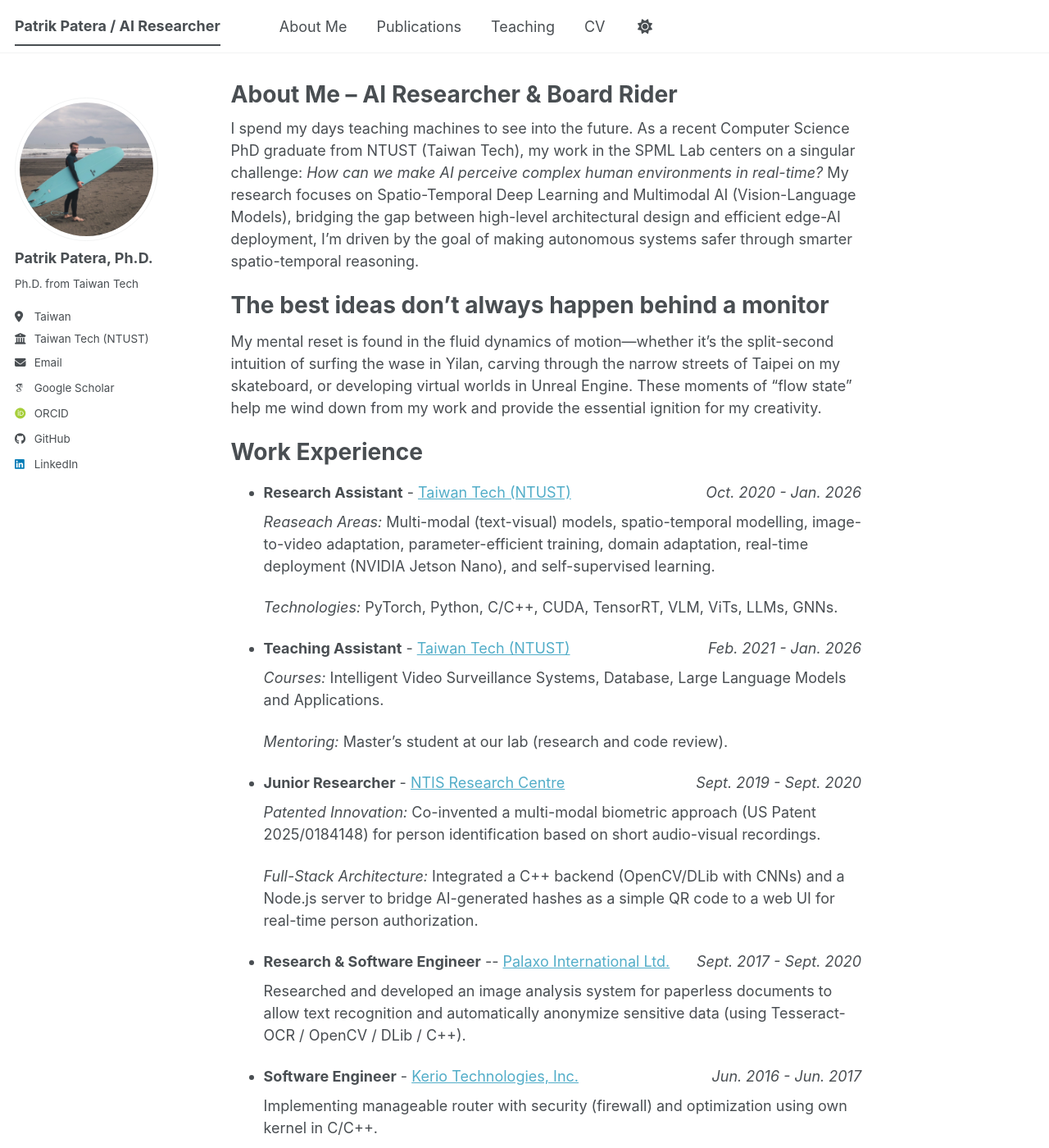
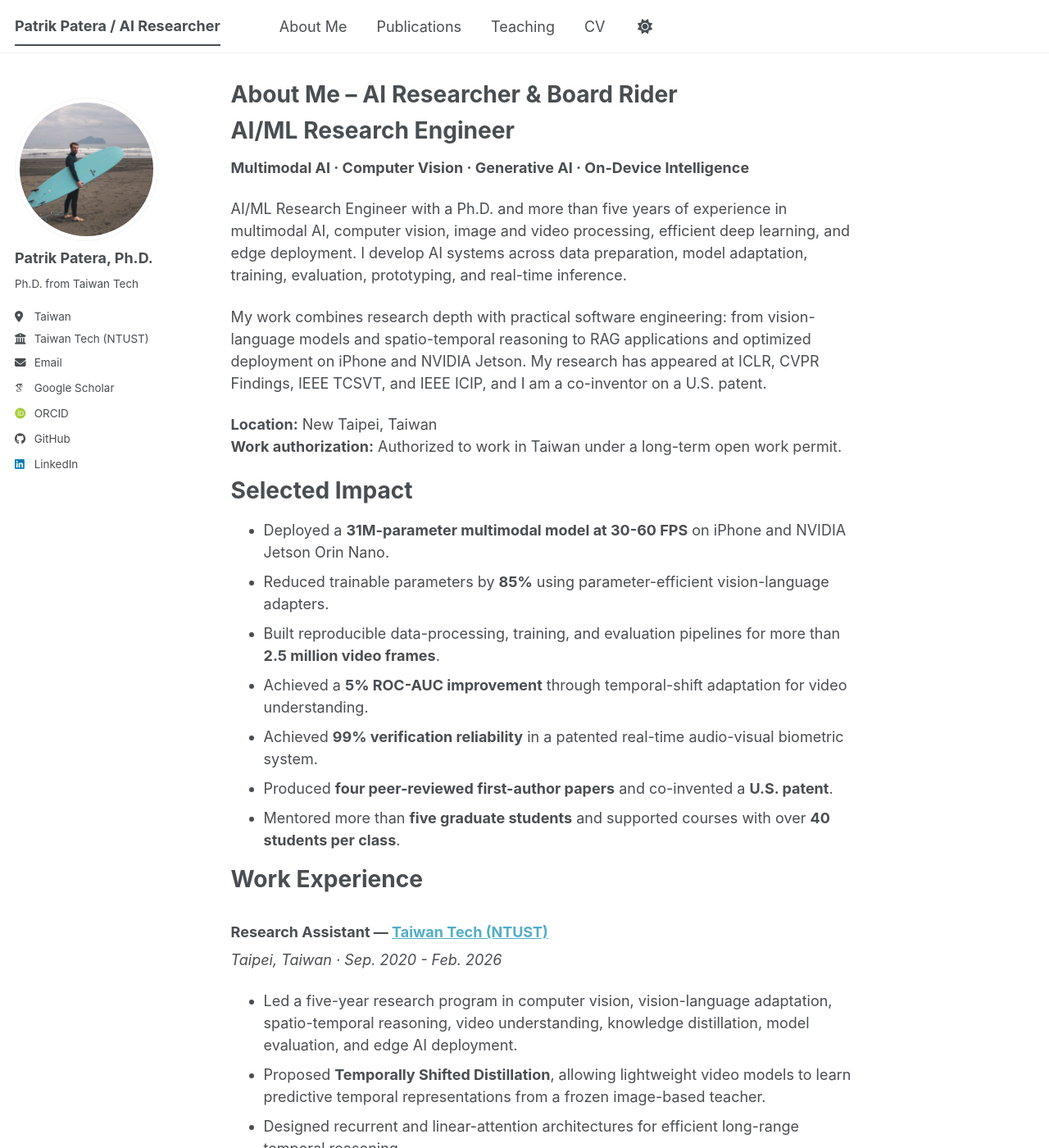
Before and after one commit to patpatera/patpatera.github.io, a Jekyll site: the page built from _pages/about.md, in a window 1280 px wide and 1400 px high. Shown: the whole window at 82% size. Built offline with Jekyll 4.4.1, drawn with Linux system fonts in a browser that asks for light colours; some web fonts are replaced; a script bundle is joined from its source files by our own code; library files that are not in the unit come from our copies; some of the changed text lies outside the part shown.

Commit message:
Updated About

```diff
--- a/_pages/about.md
+++ b/_pages/about.md
@@ -7,45 +7,195 @@ redirect_from:
   - /about.html
 ---
 
-I spend my days teaching machines to see into the future. As a recent Computer Science PhD graduate from NTUST (Taiwan Tech), my work in the SPML Lab centers on a singular challenge: *How can we make AI perceive complex human environments in real-time?* My research focuses on Spatio-Temporal Deep Learning and Multimodal AI (Vision-Language Models), bridging the gap between high-level architectural design and efficient edge-AI deployment, I’m driven by the goal of making autonomous systems safer through smarter spatio-temporal reasoning.
+AI/ML Research Engineer
+======
 
+**Multimodal AI · Computer Vision · Generative AI · On-Device Intelligence**
 
-The best ideas don't always happen behind a monitor
+AI/ML Research Engineer with a Ph.D. and more than five years of experience in multimodal AI, computer vision, image and video processing, efficient deep learning, and edge deployment. I develop AI systems across data preparation, model adaptation, training, evaluation, prototyping, and real-time inference.
+
+My work combines research depth with practical software engineering: from vision-language models and spatio-temporal reasoning to RAG applications and optimized deployment on iPhone and NVIDIA Jetson. My research has appeared at ICLR, CVPR Findings, IEEE TCSVT, and IEEE ICIP, and I am a co-inventor on a U.S. patent.
+
+**Location:** New Taipei, Taiwan
+**Work authorization:** Authorized to work in Taiwan under a long-term open work permit.
+
+Selected Impact
 ======
-My mental reset is found in the fluid dynamics of motion—whether it’s the split-second intuition of surfing the wase in Yilan, carving through the narrow streets of Taipei on my skateboard, or developing virtual worlds in Unreal Engine. These moments of "flow state" help me wind down from my work and provide the essential ignition for my creativity.
+
+- Deployed a **31M-parameter multimodal model at 30-60 FPS** on iPhone and NVIDIA Jetson Orin Nano.
+- Reduced trainable parameters by **85%** using parameter-efficient vision-language adapters.
+- Built reproducible data-processing, training, and evaluation pipelines for more than **2.5 million video frames**.
+- Achieved a **5% ROC-AUC improvement** through temporal-shift adaptation for video understanding.
+- Achieved **99% verification reliability** in a patented real-time audio-visual biometric system.
+- Produced **four peer-reviewed first-author papers** and co-invented a **U.S. patent**.
+- Mentored more than **five graduate students** and supported courses with over **40 students per class**.
 
 Work Experience
 ======
-* <p style="display: flex; flex-direction: row; justify-content: space-between; margin: 0 0 0.5em;"><span style="flex: 0 0 auto"><b>Research Assistant</b> - <a href="https://www.ece.ntust.edu.tw/">Taiwan Tech (NTUST)</a></span> <span style="flex: 0 0 auto"><i>Oct. 2020 - Jan. 2026</i></span></p>
-  <p><i>Reaseach Areas:</i>  Multi-modal (text-visual) models, spatio-temporal modelling, image-to-video adaptation, parameter-efficient training, domain adaptation, real-time deployment (NVIDIA Jetson Nano), and self-supervised learning.</p>
-  <p><i>Technologies:</i> PyTorch, Python, C/C++, CUDA, TensorRT, VLM, ViTs, LLMs, GNNs.</p>
-* <p style="display: flex; flex-direction: row; justify-content: space-between; margin: 0 0 0.5em;"><span style="flex: 0 0 auto"><b>Teaching Assistant</b> - <a href="https://www.ece.ntust.edu.tw/">Taiwan Tech (NTUST)</a></span> <span style="flex: 0 0 auto"><i>Feb. 2021 - Jan. 2026</i></span></p>
-  <p><i>Courses:</i> Intelligent Video Surveillance Systems, Database, Large Language Models and Applications.</p>
-  <p><i>Mentoring:</i> Master’s student at our lab (research and code review).</p>
-* <p style="display: flex; flex-direction: row; justify-content: space-between; margin: 0 0 0.5em;"><span style="flex: 0 0 auto"><b>Junior Researcher</b> - <a href="https://www.ntis.zcu.cz/en/index.html">NTIS Research Centre</a></span> <span style="flex: 0 0 auto"><i>Sept. 2019 - Sept. 2020</i></span></p>
-  <p><i>Patented Innovation:</i> Co-invented a multi-modal biometric approach (US Patent 2025/0184148) for person identification based on short audio-visual recordings.</p>
-  <p><i>Full-Stack Architecture:</i> Integrated a C++ backend (OpenCV/DLib with CNNs) and a Node.js server to bridge AI-generated hashes as a simple QR code to a web UI for real-time person authorization.</p>
-* <p style="display: flex; flex-direction: row; justify-content: space-between; margin: 0 0 0.5em;"><span style="flex: 0 0 auto"><b>Research & Software Engineer</b> -- <a href="https://www.palaxo.com/">Palaxo International Ltd.</a></span> <span style="flex: 0 0 auto"><i>Sept. 2017 - Sept. 2020</i></span></p>
-  <p>Researched and developed an image analysis system for paperless documents to allow text recognition and automatically anonymize sensitive data (using Tesseract-OCR / OpenCV / DLib / C++).</p>
-* <p style="display: flex; flex-direction: row; justify-content: space-between; margin: 0 0 0.5em;"><span style="flex: 0 0 auto"><b>Software Engineer</b> - <a href="https://en.wikipedia.org/wiki/Kerio_Technologies">Kerio Technologies, Inc.</a></span> <span style="flex: 0 0 auto"><i>Jun. 2016 - Jun. 2017</i></span></p>
-  <p>Implementing manageable router with security (firewall) and optimization using own kernel in C/C++.</p>
 
+### Research Assistant — [Taiwan Tech (NTUST)](https://www.ece.ntust.edu.tw/)
+
+*Taipei, Taiwan · Sep. 2020 - Feb. 2026*
+
+- Led a five-year research program in computer vision, vision-language adaptation, spatio-temporal reasoning, video understanding, knowledge distillation, model evaluation, and edge AI deployment.
+- Proposed **Temporally Shifted Distillation**, allowing lightweight video models to learn predictive temporal representations from a frozen image-based teacher.
+- Designed recurrent and linear-attention architectures for efficient long-range temporal reasoning.
+- Developed parameter-efficient spatio-temporal adapters with **85% fewer trainable parameters** than full fine-tuning while preserving multimodal alignment.
+- Built reproducible processing, training, evaluation, and ablation pipelines for more than **2.5 million video frames** with natural-language descriptions.
+- Evaluated model quality and deployment readiness using ROC-AUC, mAP, accuracy, latency, model size, and FPS.
+- Built end-to-end camera-perception prototypes and optimized inference through ONNX, TensorRT, CUDA, and CoreML.
+- Deployed models on NVIDIA Jetson Orin Nano and iPhone at **30-60 FPS**.
+- Developed autonomous-vehicle perception systems with [ITRI](https://www.itri.org.tw/) and [Delta Electronics](https://www.deltaww.com/en-US/company/innovation).
+- Mentored more than five graduate students in research planning, implementation, experimental design, evaluation, and code review.
+
+### Teaching Assistant — [Taiwan Tech (NTUST)](https://www.ece.ntust.edu.tw/)
+
+*Taipei, Taiwan · Feb. 2021 - Jan. 2026*
+
+- Supported courses in **Large Language Models and Applications**, **Intelligent Video Surveillance Systems**, and **Databases**.
+- Guided classes of more than 40 students through practical AI and software-engineering assignments.
+- Assisted students with model implementation, experiment design, debugging, and technical communication.
+
+### Research Engineer — [NTIS Research Centre](https://www.ntis.zcu.cz/en/index.html)
+
+*Czech Republic · Jan. 2019 - Oct. 2020*
+
+- Co-invented a patented real-time audio-visual biometric system that achieved **99% verification reliability**.
+- Developed modular C++/OpenCV/dlib pipelines for face detection, feature extraction, biometric representation, and multimodal matching.
+- Designed software components and APIs connecting the C++ computer-vision backend to a Node.js authentication service.
+- Generated QR-encoded identity hashes for real-time person identification, authentication, and verification.
+- Contributed to the resulting [U.S. patent](https://patents.google.com/patent/US20250184148A1/en).
+
+### R&D Software Engineer — [Palaxo International Ltd.](https://www.palaxo.com/)
+
+*Czech Republic · Sep. 2017 - Sep. 2020*
+
+- Architected a production-oriented C++ and OpenCV image-processing framework for an enterprise document-workflow platform.
+- Developed automated OCR-based text extraction for heterogeneous image-based documents.
+- Implemented dynamic masking and anonymization of sensitive information.
+- Integrated computer-vision modules into production workflows managing more than **10,000 documents** across Europe and the GCC.
+
+### Software Engineer — Kerio Technologies, Inc.
+
+*Czech Republic · Jun. 2016 - May 2017*
+
+- Implemented geolocation-based security features in C++ for a proprietary embedded router platform.
+- Contributed to device-level access protection, debugging, and embedded networking software.
+
+Selected Projects
+======
+
+### [Real-Time Traffic Hazard Reasoning on Edge Devices](https://patpatera.github.io/HERMES-Realtime-Traffic-Hazard-Anticipation/)
+
+*Multimodal AI · Computer Vision · Edge Deployment · 2025-2026*
+
+- Developed a **31M-parameter multi-task model** for traffic-hazard anticipation, localization, and live risk scoring from dashcam video.
+- Deployed the model through CoreML on iPhone and ONNX/TensorRT/CUDA on NVIDIA Jetson Orin Nano.
+- Achieved **30-60 FPS** frame-by-frame inference on edge hardware.
+- Built an iOS safety dashboard with live risk visualization, hazard localization, and sound and vibration alerts.
+- Validated the complete system through on-road testing in Taipei.
+
+### [Generative AI Research Assistant with RAG](https://github.com/patpatera/agentic-research-assistant)
+
+*Generative AI · Semantic Search · Local Inference · 2025*
+
+- Built a LangChain-based workflow for scientific-paper discovery, downloading, indexing, retrieval, and grounded question answering.
+- Indexed full-text papers in ChromaDB using Hugging Face embeddings for semantic passage retrieval.
+- Served Gemma and Qwen models locally through Ollama.
+- Developed a FastAPI backend and Streamlit interface for locally hosted document search and interactive research assistance.
+
+### [Parameter-Efficient Vision-Language Model Adaptation](https://github.com/patpatera/MASTTA)
+
+*Vision-Language Models · Video Understanding · 2023-2025*
+
+- Designed adapter-based spatial, temporal, and textual modules for adapting pretrained image-language models to video.
+- Reduced trainable parameters by **85%** compared with full fine-tuning.
+- Preserved vision-language alignment while adding spatio-temporal reasoning capabilities.
+- Improved accident-anticipation accuracy and earliness across real-world dashcam datasets.
+
+### [Cross-Domain Semantic Segmentation](https://github.com/patpatera/domain-adaptation)
+
+*Autonomous Perception · Domain Adaptation · 2021-2022*
+
+- Developed a generator-discriminator domain-adaptation method for autonomous-vehicle perception.
+- Achieved the best mIoU across four Cityscapes-to-Cross-City targets, with relative improvements of up to **20%**.
+- Packaged the training and evaluation environment with Docker for reproducible deployment.
+- Completed the project in collaboration with ITRI.
+
+### [Facial Biometric Descriptors for Multimodal Authentication](https://patents.google.com/patent/US20250184148A1/en)
+
+*Computer Vision · Biometrics · C++ · 2019-2020*
+
+- Co-developed a patented CNN-based biometric verification system.
+- Combined facial and voice representations into multimodal identity fingerprints.
+- Implemented C++ computer-vision components and a Node.js verification backend.
+- Encoded identity hashes as QR codes for document signing and real-time authorization.
+
+Technical Skills
+======
+
+- **Programming and software engineering:** Python, PyTorch, C/C++, OpenCV, Linux, Git, CI/CD, Docker, Slurm, FastAPI, Streamlit, Node.js, REST APIs.
+- **Computer vision:** Image processing, image recognition, camera-based perception, video understanding, semantic segmentation, domain adaptation, anomaly detection, accident anticipation, hazard localization.
+- **Models and architectures:** Vision Transformers, CNNs, CLIP, MobileCLIP, V-JEPA, vision-language models, recurrent attention, linear attention, spatio-temporal modeling, hybrid architectures.
+- **Model development:** Parameter-efficient fine-tuning, knowledge distillation, self-supervised learning, contrastive learning, foundation-model adaptation, training pipelines, evaluation pipelines, ablation studies, and model selection.
+- **Generative and agentic AI:** RAG, semantic search, LangChain, LangGraph, Hugging Face, ChromaDB, FAISS, Ollama, MCP, Gemma, and Qwen.
+- **Deployment and optimization:** ONNX, TensorRT, CUDA, CoreML, FP16, BF16, NVIDIA Jetson, iOS, GPU inference, distributed training, and real-time optimization.
 
 Education
 ======
-* <p style="display: flex; flex-direction: row; justify-content: space-between; margin: 0 0 0.5em;"><span style="flex: 0 0 auto"><b>Ph.D. in Computer Vision & Deep Learning</b> - <a href="https://www.ece.ntust.edu.tw/">Taiwan Tech (NTUST), ECE Department </a></span> <span style="flex: 0 0 auto"><i>Oct. 2020 - Feb. 2026</i></span></p>
-    <p><i>Reaseach Topic:</i> Efficient Spatio-Temporal Deep Learning for Real-Time Video-Based Accident Anticipation and Understanding on Edge Devices</p>
-    <p><i>Advisors:</i> <a href="https://www.et.ntust.edu.tw/et/faculty.php?user=ytchen">prof. Yie-Tarng Chen</a> and <a href="https://www.et.ntust.edu.tw/et/faculty.php?user=whf">Wen-Hsien Fang</a> </p>
-* <p style="display: flex; flex-direction: row; justify-content: space-between; margin: 0 0 0.5em;"><span style="flex: 0 0 auto"><b>M.Sc. in Software Engineering</b> - <a href="https://www.kiv.zcu.cz/en/">University of West Bohemia (UWB), CSE Department</a></span> <span style="flex: 0 0 auto"><i>Sept. 2017 - Jun. 2020</i></span></p>
-  <p><i>Thesis:</i> Information Extraction from Heterogeneous Image-based Documents using Templates</p>
-  <p><i>Advisor:</i> <a href="https://www.zcu.cz/en/Employees/person.html?personId=18388">asst. prof. Kamil Ekštein, M.Sc., Ph.D.</a></p>
-* <p style="display: flex; flex-direction: row; justify-content: space-between; margin: 0 0 0.5em;"><span style="flex: 0 0 auto"><b>Master’s Exchange Programme</b> - <a href="https://www.csie.ntust.edu.tw/">Taiwan Tech (NTUST), CSIE Department </a></span> <span style="flex: 0 0 auto"><i>Sept. 2018 - Feb. 2019</i></span></p>
-  <p><i>Courses:</i> Intelligent Video Surveillance Systems, Intelligent Control System, Basic Oral Chinese</p>
-* <p style="display: flex; flex-direction: row; justify-content: space-between; margin: 0 0 0.5em;"><span style="flex: 0 0 auto"><b>B.Sc. in Software Engineering</b> - <a href="https://www.kiv.zcu.cz/en/">University of West Bohemia (UWB), CSE Department</a></span> <span style="flex: 0 0 auto"><i>Sept. 2014 - Jun. 2017</i></span></p>
 
-Honors & Awards
+### Ph.D. in Electrical and Computer Engineering — [Taiwan Tech (NTUST)](https://www.ece.ntust.edu.tw/)
+
+*Taipei, Taiwan · Sep. 2020 - Feb. 2026 · GPA: 4.3/4.3*
+
+**Research area:** Computer Vision and Deep Learning
+**Dissertation:** *Efficient Spatio-Temporal Deep Learning for Real-Time Video-Based Accident Anticipation on Edge Devices*
+**Advisors:** [Prof. Yie-Tarng Chen](https://www.et.ntust.edu.tw/et/faculty.php?user=ytchen) and [Prof. Wen-Hsien Fang](https://www.et.ntust.edu.tw/et/faculty.php?user=whf)
+
+### M.Sc. in Software Engineering — [University of West Bohemia](https://www.kiv.zcu.cz/en/)
+
+*Czech Republic · Sep. 2017 - Jun. 2020*
+
+**Thesis:** *Information Extraction from Heterogeneous Image-Based Documents Using Templates*
+**Result:** Graduated with honours.
+
+### Master's Exchange Programme — [Taiwan Tech (NTUST)](https://www.csie.ntust.edu.tw/)
+
+*Taipei, Taiwan · Sep. 2018 - Feb. 2019*
+
+**Selected coursework:** Intelligent Video Surveillance Systems, Intelligent Control Systems, and Basic Oral Chinese.
+
+### B.Sc. in Software Engineering — [University of West Bohemia](https://www.kiv.zcu.cz/en/)
+
+*Czech Republic · Sep. 2014 - Jun. 2017*
+
+
+Teaching
 ======
-1. <a href="https://www.itspy.cz/en/thesis/extrakce-udaju-z-heterogennich-dokumentu-pomoci-sablon/">IT SPY 2020</a> -- Recognized as one of the best Master's theses in Central Europe submitted in 2020.
-2. M.Sc. Diploma with Honors.
-3. Recipient of the Taiwan Ministry of Education Scholarship (2020–2024).
-4. EMI (English as a Medium of Instruction) Teaching Certificate.
+
+<ul>
+{% for post in site.teaching reversed %}
+  {% include archive-single-cv.html %}
+{% endfor %}
+</ul>
+
+Service, Awards, and Languages
+======
+
+### Professional Service
+
+- Reviewer, NeurIPS 2026.
+
+### Awards
+
+- [IT SPY 2020](https://www.itspy.cz/en/thesis/extrakce-udaju-z-heterogennich-dokumentu-pomoci-sablon/) — top-tier ranking among more than 1,400 master's theses submitted across 14 Central European universities.
+- M.Sc. Diploma with Honours.
+- Taiwan Ministry of Education Scholarship, 2020-2024.
+- English as a Medium of Instruction Teaching Certificate.
+
+### Languages
+
+- Czech — native.
+- English — fluent.
+- Slovak — fluent.
+- Mandarin Chinese — basic.
```
